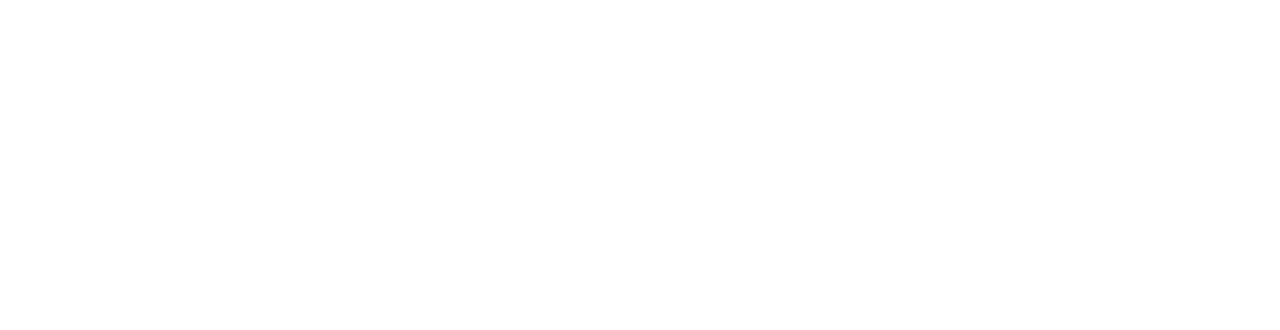
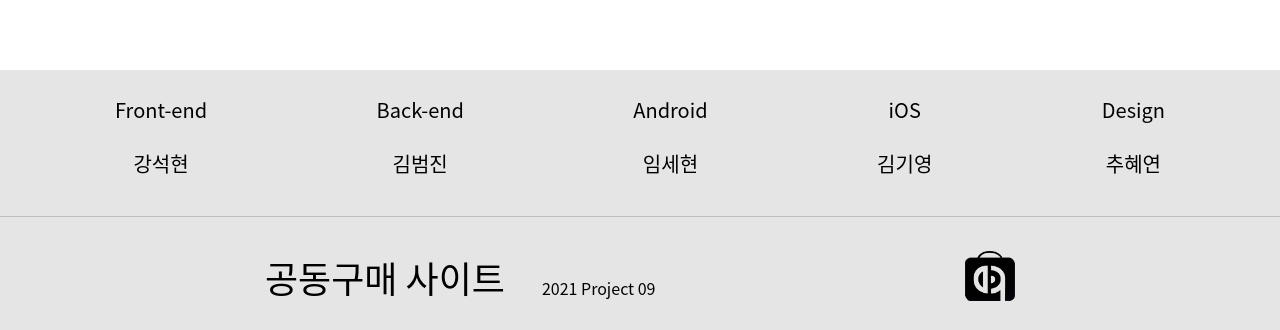
Before and after one commit to 09-Project/09-FrontEnd-Refactoring, a React (Create React App) app: page / in a window 1280 px wide. Shown: the part 804-1134 px from the top of the page. Before the commit the page ends 874 px from the top, so only its background shows below. Built offline with nearby package versions, Linux system fonts and the light colour scheme; no server answers.

Commit message:
사소한 것 수정

```diff
--- a/src/App.tsx
+++ b/src/App.tsx
@@ -6,14 +6,14 @@ import Upload from "./Pages/upload";
 import Profile from "./Components/Porfile";
 import LoginModal from "./Components/LoginModal";
 import SignUp from './Pages/signup';
-import { useLocation } from 'react-router-dom';
 import GoodsDetail from './Pages/goodsDetail';
 import { useDispatch, useSelector } from 'react-redux';
 import { RootState } from './modules/redux';
 import axios from 'axios';
 import { API_HOST } from './constant/api';
 import SearchPage from './Pages/search';
-
+import { useLocation } from "react-router";
+import Footer from './Components/footer';
 const App: React.FC = () => {
   const dispatch = useDispatch();
   useEffect(() => {
@@ -31,11 +31,7 @@ const App: React.FC = () => {
         localStorage.removeItem('login')
       });
   }, [localStorage.getItem("access_token")])
-
-  // console.log('기본 : ' + axios.defaults.headers.common['Authorization'])
-  const [signup, setSignup] = useState(false);
   const Modalstatus = useSelector((state: RootState) => state.setmodal.modal);
-
   const axiosApiInstance = axios.create();
   axiosApiInstance.interceptors.request.use(
     async config => {
@@ -51,15 +47,17 @@ const App: React.FC = () => {
       Promise.reject(err);
     }
   )
+  const page = useSelector((state: RootState) => state.setPage.page)
   return (
     <BrowserRouter>
       {Modalstatus ?
         <LoginModal />
         : ''
       }
-      {signup ?
-        ''
-        : <Header />}
+      {page === '/signup' ?
+        '' :
+        <Header />
+      }
       <Switch>
         <Route exact path="/" component={MainPage} />
         <Route path="/upload" component={Upload} />
@@ -68,6 +66,7 @@ const App: React.FC = () => {
         <Route path="/product" component={GoodsDetail} />
         <Route path="/search" component={SearchPage} />
       </Switch>
+      <Footer />
     </BrowserRouter>
   );
 }
```
Also changed, not shown: package.json (indentation only), 2 other files (tests, documents, lock files or other folders).
